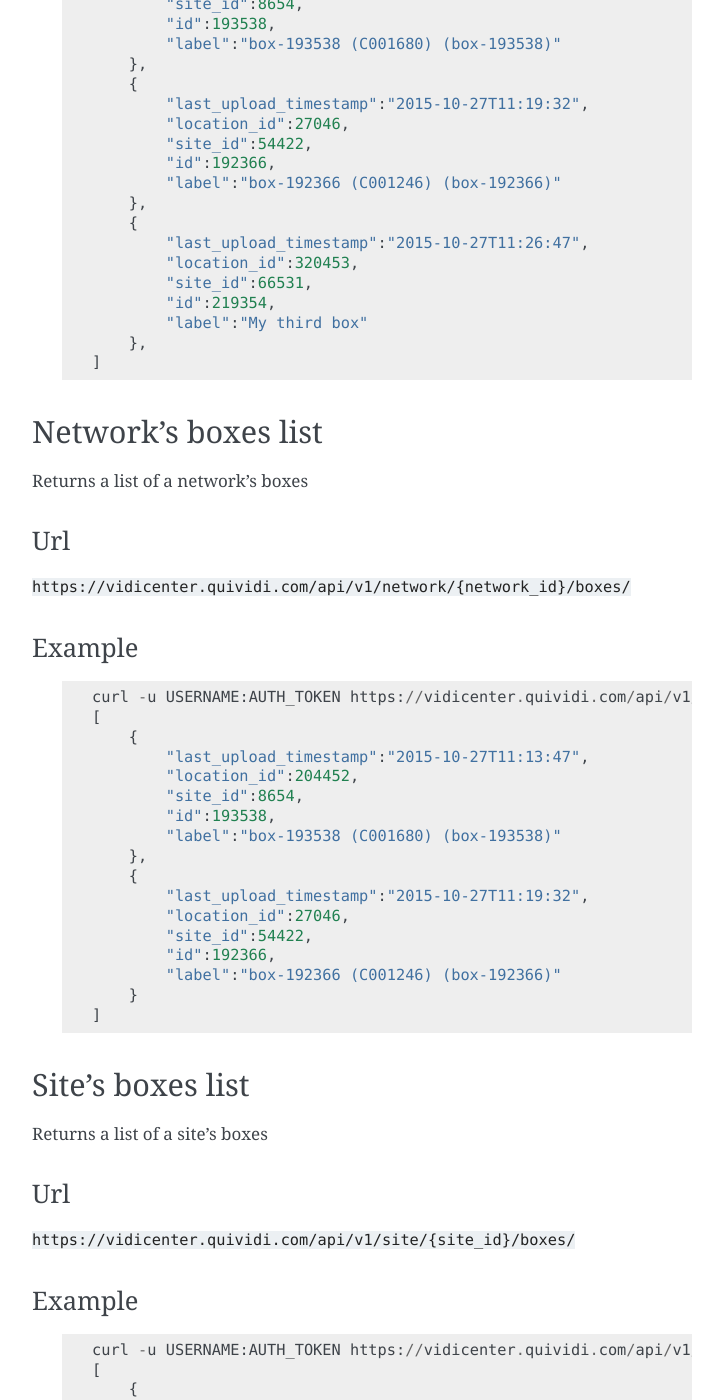
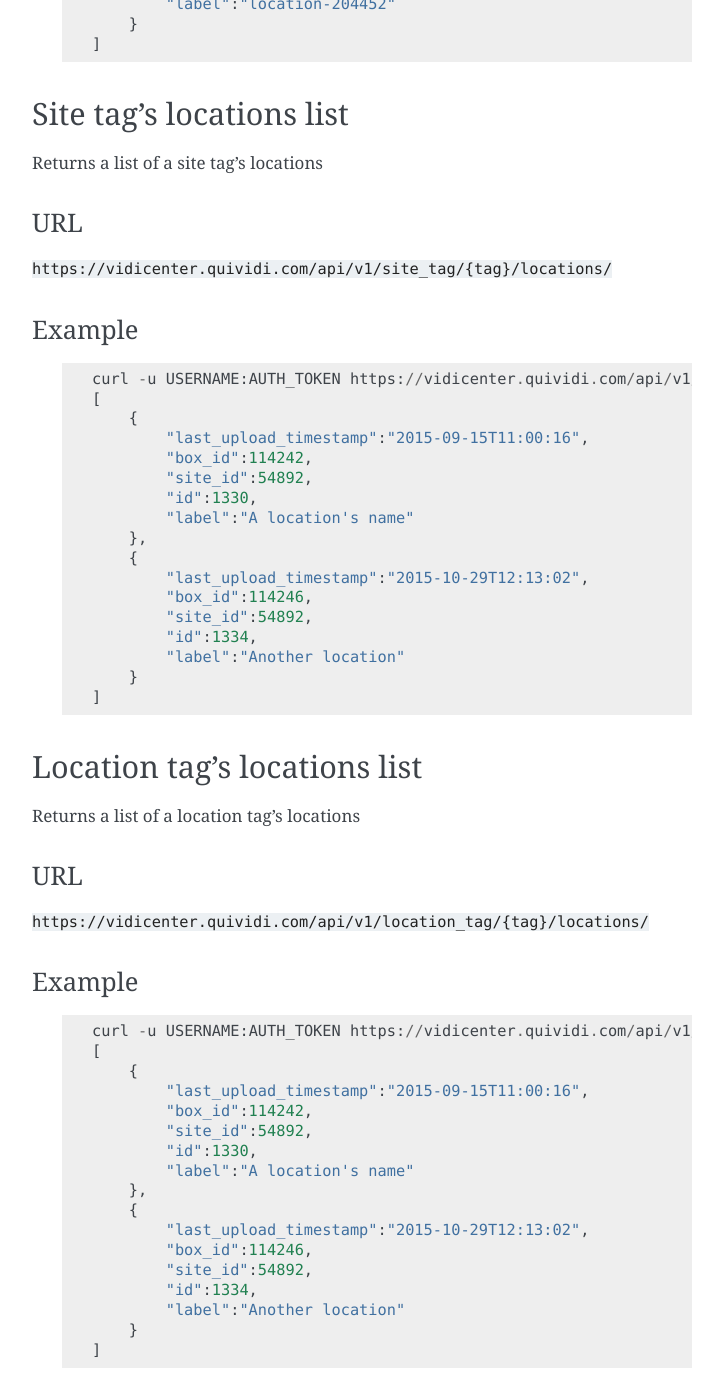
Before and after one commit to quividi/vidicenter-api-documentation, a Sphinx documentation site: the page built from docs/source/topology.rst, in a window 1280 px wide and 1400 px high, scrolled down 4240 px. Shown: the whole window, without its empty margins (388-1111 px from the left). Built offline with Sphinx 7.4.7, drawn with Linux system fonts in a browser that asks for light colours; some of the changed text lies outside the part shown.

Commit message:
Evol [#132909253] Added topology tags api endpoint documentation

```diff
--- a/docs/source/topology.rst
+++ b/docs/source/topology.rst
@@ -11,7 +11,7 @@
 Networks list
 #############
 
-Returns a list of your networks.
+Returns a list of your networks
 
 URL
 ---
@@ -26,12 +26,12 @@
     curl -u USERNAME:AUTH_TOKEN https://vidicenter.quividi.com/api/v1/networks/
     [
         {
-            "id": 15678,
-            "label": "My first network"
+            "id":15678,
+            "label":"My first network"
         },
         {
-            "id": 25444,
-            "label": "My other network"
+            "id":25444,
+            "label":"My other network"
         }
     ]
 
@@ -39,7 +39,7 @@
 Sites list
 ##########
 
-Returns a list of your sites.
+Returns a list of your sites
 
 URL
 ---
@@ -54,17 +54,17 @@
     curl -u USERNAME:AUTH_TOKEN https://vidicenter.quividi.com/api/v1/sites/
     [
         {
-            "network_id": 15678,
-            "id": 8654,
-            "label": "VidiReports"
+            "network_id":15678,
+            "id":8654,
+            "label":"VidiReports"
         }, {
-            "network_id": 15678,
-            "id": 54422,
-            "label": "Another site"
+            "network_id":15678,
+            "id":54422,
+            "label":"Another site"
         }, {
-            "network_id": 25444,
-            "id": 66531,
-            "label": "VidiReports"
+            "network_id":25444,
+            "id":66531,
+            "label":"VidiReports"
         }
     ]
 
@@ -72,7 +72,7 @@
 Network's sites list
 ####################
 
-Returns a list of a network's sites.
+Returns a list of a network's sites
 
 URL
 ---
@@ -87,13 +87,38 @@
     curl -u USERNAME:AUTH_TOKEN https://vidicenter.quividi.com/api/v1/network/15678/sites/
     [
         {
-            "network_id": 15678,
-            "id": 8654,
-            "label": "VidiReports"
+            "network_id":15678,
+            "id":8654,
+            "label":"VidiReports"
         }, {
-            "network_id": 15678,
-            "id": 54422,
-            "label": "Another site"
+            "network_id":15678,
+            "id":54422,
+            "label":"Another site"
+        }
+    ]
+
+
+Site tag's sites list
+#####################
+
+Returns a list of a site tag's sites
+
+URL
+---
+
+``https://vidicenter.quividi.com/api/v1/site_tag/{tag}/sites/``
+
+Example
+-------
+
+ ::
+
+    curl -u USERNAME:AUTH_TOKEN https://vidicenter.quividi.com/api/v1/site_tag/my%20special%20tag/sites/
+    [
+        {
+            "network_id":9842,
+            "id":54892,
+            "label":"A tagged site"
         }
     ]
 
@@ -200,13 +225,81 @@
     ]
 
 
+Site tag's locations list
+#########################
+
+Returns a list of a site tag's locations
+
+URL
+---
+
+``https://vidicenter.quividi.com/api/v1/site_tag/{tag}/locations/``
+
+Example
+-------
+
+ ::
+
+    curl -u USERNAME:AUTH_TOKEN https://vidicenter.quividi.com/api/v1/site_tag/my%20special%20tag/locations/
+    [
+        {
+            "last_upload_timestamp":"2015-09-15T11:00:16",
+            "box_id":114242,
+            "site_id":54892,
+            "id":1330,
+            "label":"A location's name"
+        },
+        {
+            "last_upload_timestamp":"2015-10-29T12:13:02",
+            "box_id":114246,
+            "site_id":54892,
+            "id":1334,
+            "label":"Another location"
+        }
+    ]
+
+
+Location tag's locations list
+#############################
+
+Returns a list of a location tag's locations
+
+URL
+---
+
+``https://vidicenter.quividi.com/api/v1/location_tag/{tag}/locations/``
+
+Example
+-------
+
+ ::
+
+    curl -u USERNAME:AUTH_TOKEN https://vidicenter.quividi.com/api/v1/location_tag/tag%20of%20mine/locations/
+    [
+        {
+            "last_upload_timestamp":"2015-09-15T11:00:16",
+            "box_id":114242,
+            "site_id":54892,
+            "id":1330,
+            "label":"A location's name"
+        },
+        {
+            "last_upload_timestamp":"2015-10-29T12:13:02",
+            "box_id":114246,
+            "site_id":54892,
+            "id":1334,
+            "label":"Another location"
+        }
+    ]
+
+
 Boxes list
 ##########
 
 Returns a list of your boxes
 
 
-Url
+URL
 ---
 
 ``https://vidicenter.quividi.com/api/v1/boxes/``
@@ -248,7 +341,7 @@
 Returns a list of a network's boxes
 
 
-Url
+URL
 ---
 
 ``https://vidicenter.quividi.com/api/v1/network/{network_id}/boxes/``
@@ -283,7 +376,7 @@
 Returns a list of a site's boxes
 
 
-Url
+URL
 ---
 
 ``https://vidicenter.quividi.com/api/v1/site/{site_id}/boxes/``
@@ -305,12 +398,46 @@
     ]
 
 
+Site tag's boxes list
+#####################
+
+Returns a list of a site tag's boxes
+
+URL
+---
+
+``https://vidicenter.quividi.com/api/v1/site_tag/{tag}/boxes/``
+
+Example
+-------
+
+ ::
+
+    curl -u USERNAME:AUTH_TOKEN https://vidicenter.quividi.com/api/v1/site_tag/my%20special%20tag/boxes/
+    [
+        {
+            "last_upload_timestamp":"2015-09-15T11:00:16",
+            "location_id":1330,
+            "site_id":54892,
+            "id":114242,
+            "label":"A first box"
+        },
+        {
+            "last_upload_timestamp":"2015-10-29T12:13:02",
+            "location_id":1334,
+            "site_id":54892,
+            "id":114246,
+            "label":"Another box"
+        }
+    ]
+
+
 Location's boxes list
 #####################
 
 Returns a list of a location's boxes
 
-Url
+URL
 ---
 
 ``https://vidicenter.quividi.com/api/v1/location/{location_id}/boxes/``
@@ -332,4 +459,38 @@
     ]
 
 
+Location tag's boxes list
+#########################
+
+Returns a list of a location tag's boxes
+
+URL
+---
+
+``https://vidicenter.quividi.com/api/v1/location_tag/{tag}/boxes/``
+
+Example
+-------
+
+ ::
+
+    curl -u USERNAME:AUTH_TOKEN https://vidicenter.quividi.com/api/v1/location_tag/tag%20of%20mine/boxes
+    [
+        {
+            "last_upload_timestamp":"2015-09-15T11:00:16",
+            "location_id":1330,
+            "site_id":54892,
+            "id":114242,
+            "label":"A first box"
+        },
+        {
+            "last_upload_timestamp":"2015-10-29T12:13:02",
+            "location_id":1334,
+            "site_id":54892,
+            "id":114246,
+            "label":"Another box"
+        }
+    ]
+
+
 Continue to :ref:`status`
```
